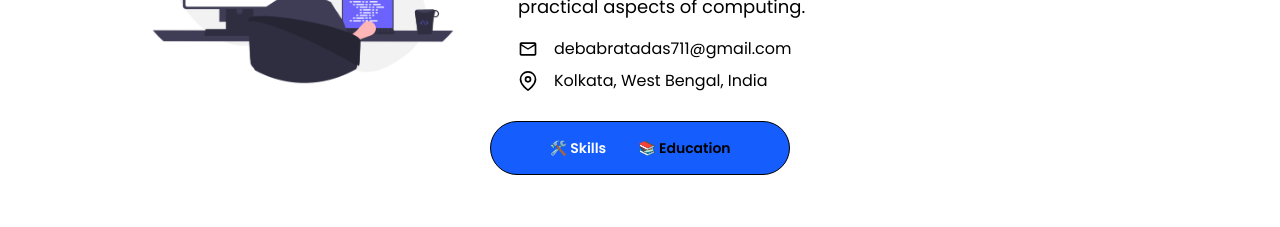
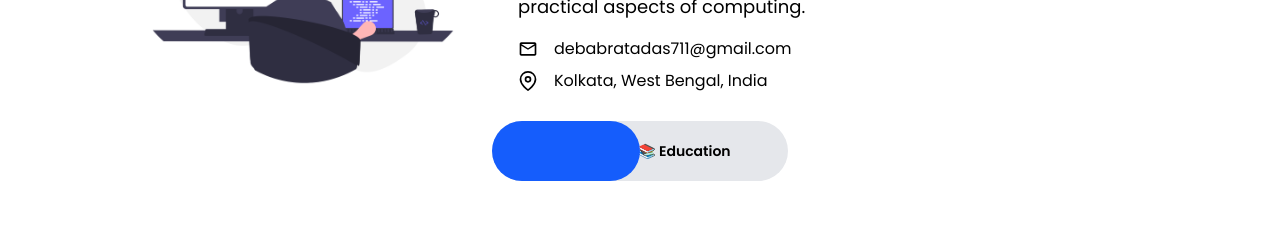
Before and after one commit to dev-debabrata/dev-debabrata-portfolio, a React (Vite) app: page / in a window 1280 px wide. Shown: the part 1000-1227 px from the top of the page. Built offline with nearby package versions, Linux system fonts and the light colour scheme.

Commit message:
15-06-2025

```diff
--- a/src/Components/About.jsx
+++ b/src/Components/About.jsx
@@ -1,4 +1,4 @@
-import React, { useState } from 'react'
+import React, { useState, useEffect, useRef } from "react";
 import AboutImg from "../assets/about.png";
 import { iconInfoData, tabContent, tabs } from '../data';
 
@@ -8,7 +8,31 @@ const About = () => {
     // const getData = (arr, title) => {
     //     return arr.find((item) => item.title === title);
     // };
+    const tabRef = useRef(null);
+    const [tabWidth, setTabWidth] = useState(0);
     const [activeTab, setActiveTab] = useState("tab1")
+
+
+    const updateWidth = () => {
+        if (tabRef.current) {
+            const parentWidth = tabRef.current.getBoundingClientRect().width;
+            const numberOfTabs = tabs.length;
+            const newTabWidth = parentWidth / numberOfTabs;
+            setTabWidth(newTabWidth);
+        }
+    };
+
+    useEffect(() => {
+        const resizeObserver = new ResizeObserver(updateWidth);
+        if (tabRef.current) {
+            resizeObserver.observe(tabRef.current);
+        }
+        return () => {
+            if (tabRef.current) {
+                resizeObserver.unobserve(tabRef.current);
+            }
+        };
+    }, [tabs.length]);
 
     return (
         <section
@@ -49,12 +73,21 @@ const About = () => {
 
                 {/*Educations and Skills section */}
                 <div className="mt-5">
-                    <div className=" flex relative rounded-full relativ bg-blue-600 items-center justify-center w-[80%] mx-auto xl:max-w-[300px] xl:border ">
+                    <div ref={tabRef}
+                        className="xl:w-[30%] w-[80%] mx-auto flex items-center justify-between relative rounded-full bg-gray-200 p-1">
                         {tabs.map((tab) => (
                             <button key={tab.id} className={` text-sm px-4 py-4 font-semibold ${activeTab === tab.id ? " text-white " : " cursor-pointer hover:text-blue-600"}`} onClick={() => setActiveTab(tab.id)}>
                                 {tab.label}
                             </button>
                         ))}
+                        {/* Animated slider */}
+                        <div
+                            className="absolute inset-0 bg-whi rounded-full bg-blue-600  transition-all duration-300"
+                            style={{
+                                width: `${tabWidth}px`,
+                                transform: `translateX(${activeTab * tabWidth}px)`,
+                            }}
+                        />
                         <div />
                     </div>
                     {/* Tab Data section */}
--- a/src/Components/Hero.jsx
+++ b/src/Components/Hero.jsx
@@ -34,7 +34,7 @@ const Hero = () => {
                         </a>
                     </div>
                 </div>
-                {/* Right side */}
+                {/* Right side photo */}
                 <div className=" flex justify-center md:justify-end">
                     <img
                         src={ProfileImg}
```
Also changed, not shown: src/data.js (+3 -5 lines).
